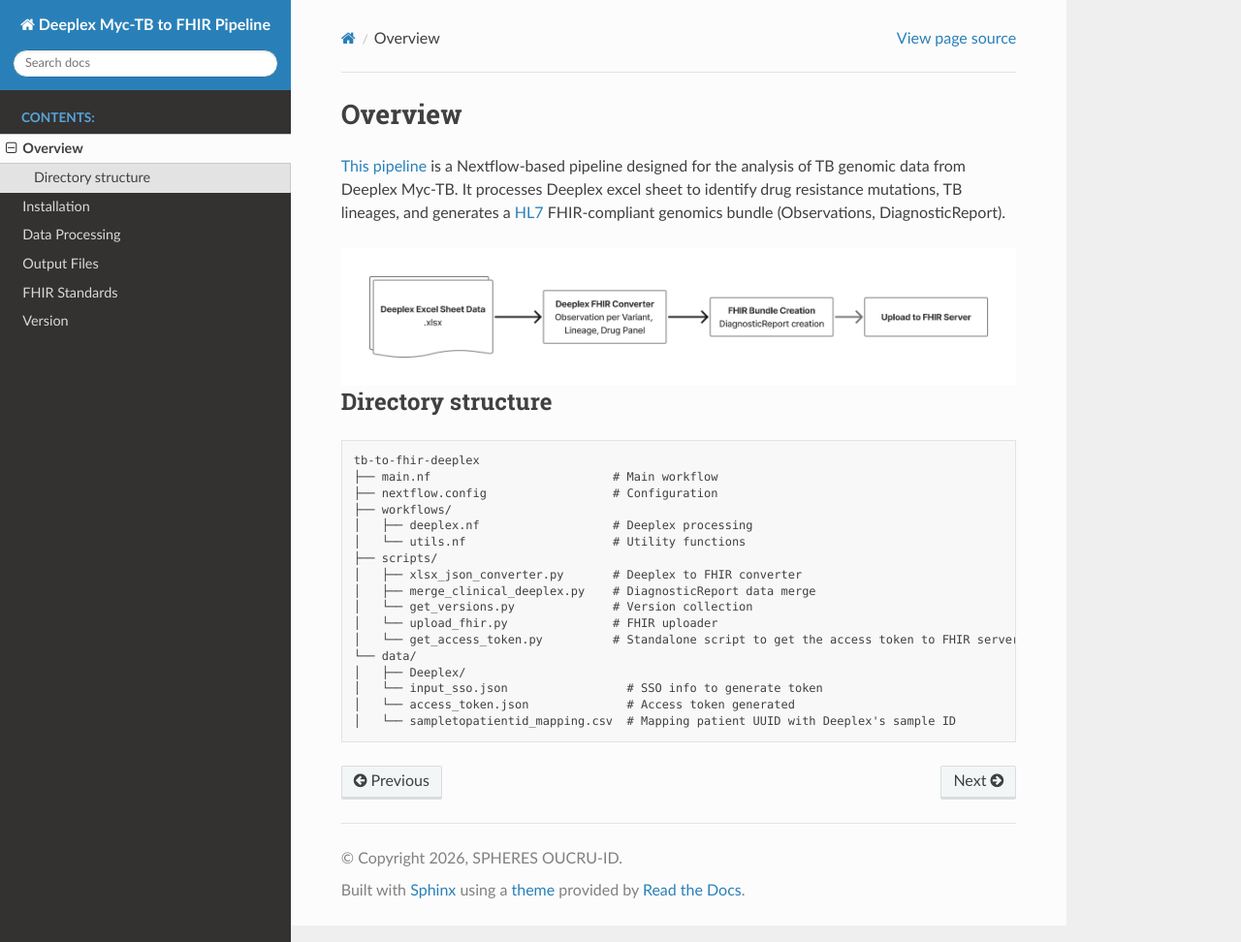
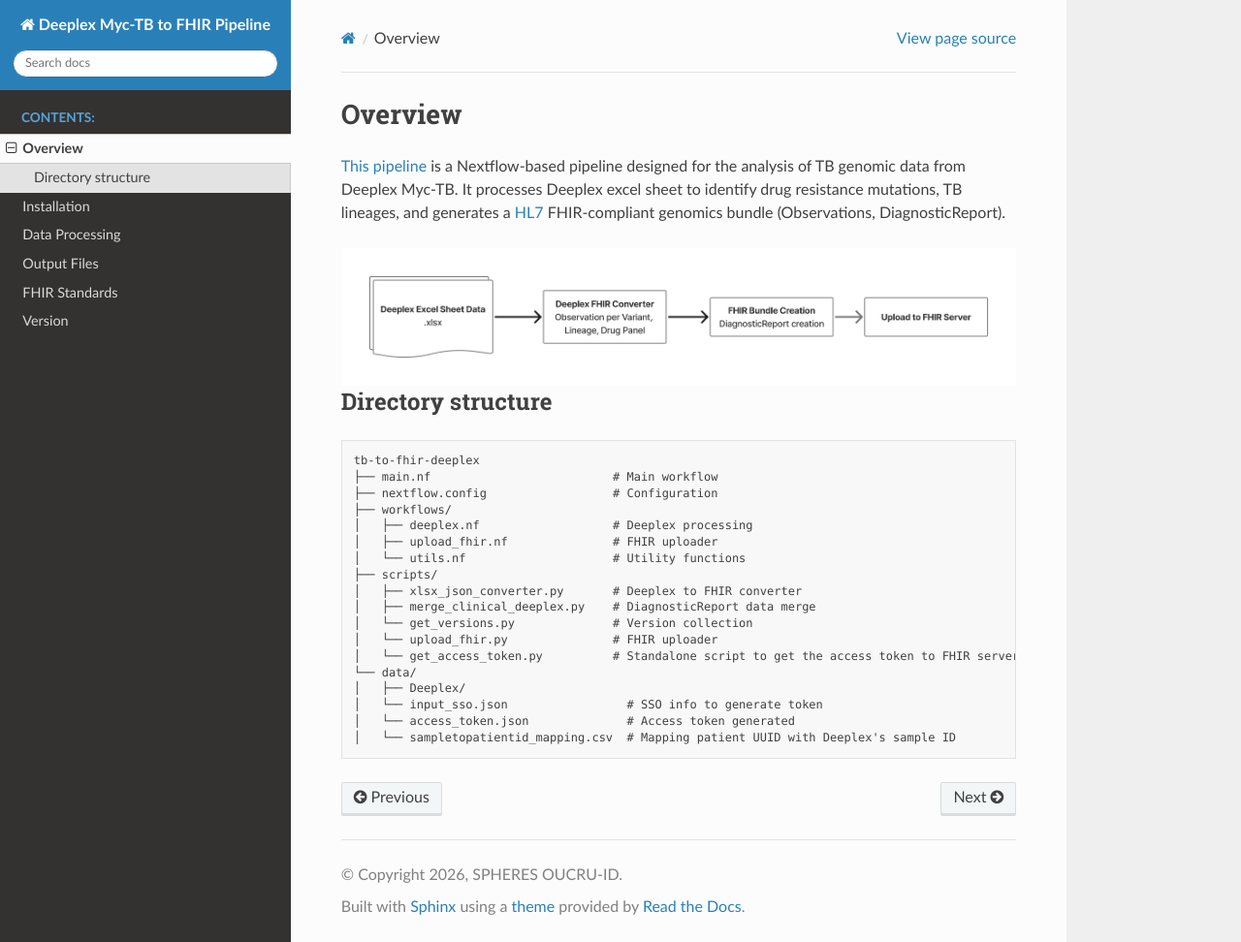
Before and after one commit to robind1/deeplex-tb-to-fhir-pipeline-docs, a Sphinx documentation site: the page built from docs/source/overview.md, in a window 1280 px wide and 972 px high. Shown: the whole window at 97% size. Built offline with Sphinx 7.4.7 and the Read the Docs theme 3.1.0, drawn with Linux system fonts in a browser that asks for light colours.

Commit message:
Update overview.md

```diff
--- a/docs/source/overview.md
+++ b/docs/source/overview.md
@@ -15,6 +15,7 @@ tb-to-fhir-deeplex
 ├── nextflow.config                  # Configuration
 ├── workflows/
 │   ├── deeplex.nf                   # Deeplex processing
+│   ├── upload_fhir.nf               # FHIR uploader
 │   └── utils.nf                     # Utility functions
 ├── scripts/
 │   ├── xlsx_json_converter.py       # Deeplex to FHIR converter
```
